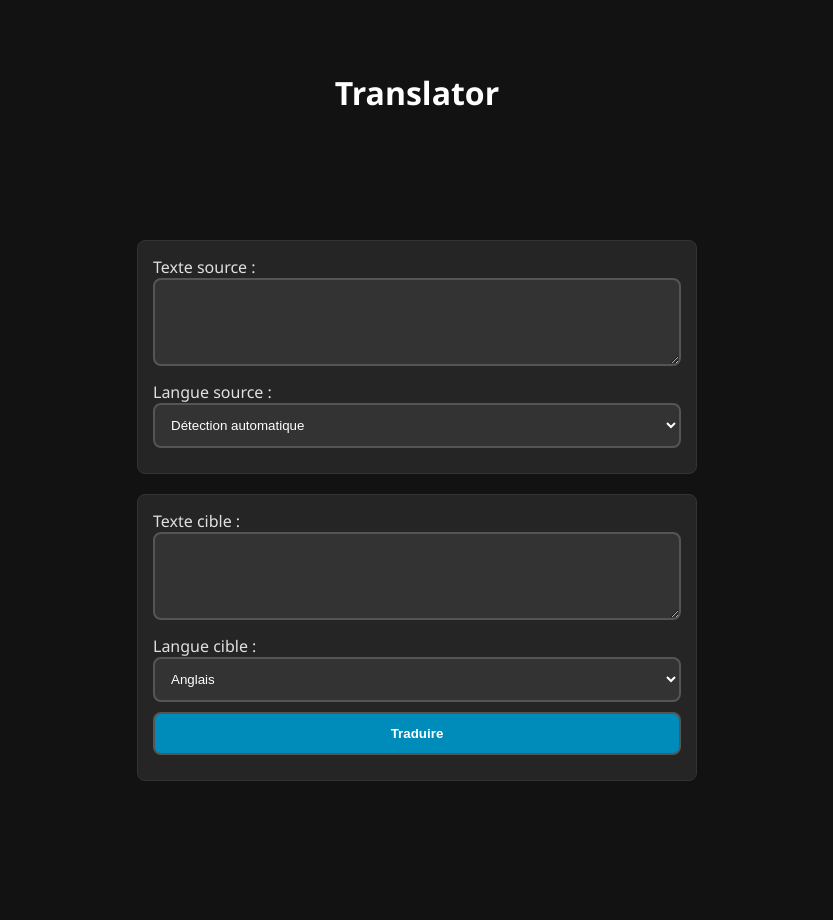
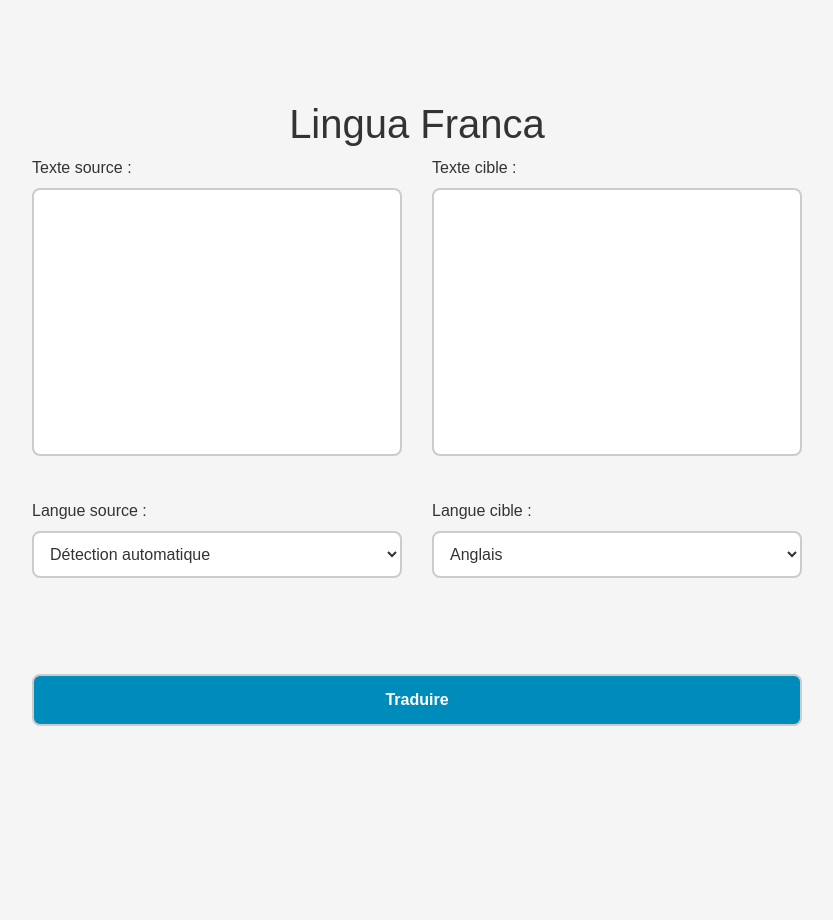
Before and after one commit to ines-lorquet/lingua-franca, a Flask app: page / in a window 1280 px wide. Shown: the whole page, without its empty margins (223-1056 px from the left). After the commit the page ends 726 px from the top, so only its background shows below. Run offline with Flask 3, Linux system fonts and the light colour scheme; some libraries are stand-ins or nearby versions.

Commit message:
[Modifier design de la page web]

```diff
--- a/templates/index.html
+++ b/templates/index.html
@@ -1,63 +1,52 @@
 <!DOCTYPE html>
-<html lang="fr">
+<html lang="en">
 <head>
     <meta charset="UTF-8">
     <meta name="viewport" content="width=device-width, initial-scale=1.0">
-    <title>API de traduction</title>
+    <title>Lingua Franca</title>
+    <link rel="stylesheet" href="https://stackpath.bootstrapcdn.com/bootstrap/4.3.1/css/bootstrap.min.css">
     <style>
         body {
-            background-color: #121212;
-            color: #e0e0e0;
-            font-family: 'Segoe UI', Tahoma, Geneva, Verdana, sans-serif;
-            display: flex;
-            justify-content: center;
-            align-items: center;
-            min-height: 100vh;
-            margin: 0;
-            padding-top: 120px;
+            font-family: Arial, sans-serif;
+            background-color: #f5f5f5;
+            color: #333333;
         }
         .container {
-            width: 100%;
-            max-width: 600px;
-            margin: auto;
-            padding: 20px;
-            box-sizing: border-box;
+            max-width: 800px;
+            margin-top: 50px;
         }
-        .panel {
-            padding: 15px;
-            background-color: #252525;
-            border: 1px solid #333;
-            border-radius: 8px;
+        .row {
             margin-bottom: 20px;
         }
-        textarea, select, button {
+        textarea {
+            resize: none;
+            background-color: #ffffff;
+            color: #333333;
+            border: 2px solid #cccccc;
+            border-radius: 8px;
+            padding: 12px;
             width: 100%;
-            background-color: #333333;
-            color: #ffffff;
-            border: 2px solid #555;
+        }
+        select, button {
+            background-color: #ffffff;
+            color: #333333;
+            border: 2px solid #cccccc;
             border-radius: 8px;
             padding: 12px;
             margin-bottom: 10px;
+            width: 100%;
             box-sizing: border-box;
         }
         button {
             background-color: #008CBA;
+            color: #ffffff;
             font-weight: bold;
         }
         button:hover {
             background-color: #005f73;
         }
-        .titre {
-            width: 100%;
-            text-align: center;
-            color: #ffffff;
+        .text-center {
             padding-top: 50px;
-            padding-bottom: 10px;
-            margin: 0;
-            position: absolute;
-            top: 0;
-            left: 0;
-            z-index: 10;
         }
         .error-message {
             color: red;
@@ -66,14 +55,26 @@
     </style>
 </head>
 <body>
-    <div class="titre">
-        <h1>Translator</h1>
+    <div class="container">
+        <h1 class="text-center">Lingua Franca</h1>
+        <form method="POST" action="/">
+            <div class="row">
+                <div class="col">
+                    <div class="form-group">
+                        <label for="source_text">Texte source :</label>
+                        <textarea id="source_text" name="source_text" rows="10">{{ source_text }}</textarea>
                     </div>
-    <div class="container">
-        <form method="POST" action="/">
-            <div class="panel input-panel">
-                <label for="source_text">Texte source :</label>
-                <textarea id="source_text" name="source_text" rows="4" cols="50">{{ source_text }}</textarea>
+                </div>
+                <div class="col">
+                    <div class="form-group">
+                        <label for="target_text">Texte cible :</label>
+                        <textarea id="target_text" name="target_text" rows="10" readonly>{{ target_text }}</textarea>
+                    </div>
+                </div>
+            </div>
+            <div class="row">
+                <div class="col">
+                    <div class="form-group">
                         <label for="source_lang">Langue source :</label>
                         <select id="source_lang" name="source_lang">
                             <option value="auto" {% if source_lang == 'auto' %}selected{% endif %}>Détection automatique</option>
@@ -82,16 +83,22 @@
                             {% endfor %}
                         </select>
                     </div>
-            <div class="panel output-panel">
-                <label for="target_text">Texte cible :</label>
-                <textarea id="target_text" name="target_text" rows="4" cols="50" readonly>{{ target_text }}</textarea>
+                </div>
+                <div class="col">
+                    <div class="form-group">
                         <label for="target_lang">Langue cible :</label>
                         <select id="target_lang" name="target_lang">
                             {% for code, name in languages.items() %}
                                 <option value="{{ code }}" {% if target_lang == code %}selected{% endif %}>{{ name }}</option>
                             {% endfor %}
                         </select>
+                    </div>
+                </div>
+            </div>
+            <div class="row">
+                <div class="col text-center">
                     <button type="submit">Traduire</button>
+                </div>
             </div>
         </form>
         {% if error_message %}
```
Also changed, not shown: app.py (line endings or trailing spaces). Lines whose indentation alone changed are shown as unchanged.
